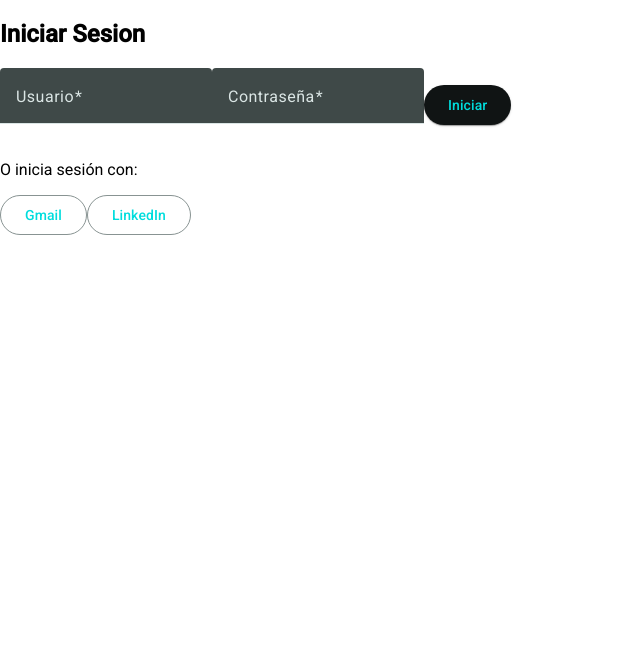
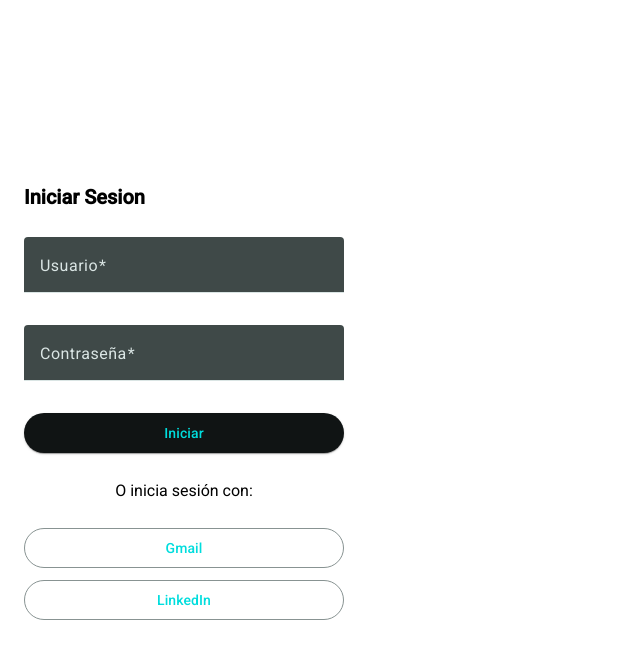
Before and after one commit to carlosandresalzate/3TF-Alzate, an Angular app: page /auth/login in a window 1280 px wide. Shown: the top 658 px of the page, without its empty margins (0-640 px from the left). Built offline with nearby package versions, Linux system fonts and the light colour scheme.

Commit message:
Agrego Estilos css iniciales al componente login;

```diff
--- a/src/app/modules/auth/auth.module.ts
+++ b/src/app/modules/auth/auth.module.ts
@@ -3,6 +3,7 @@ import { CommonModule } from '@angular/common';
 import { ReactiveFormsModule } from '@angular/forms';
 
 //
+import { SharedModule } from '../../shared/shared.module';
 import { AuthRoutingModule } from './auth-routing.module';
 import { LoginComponent } from './login/login.component';
 
@@ -22,6 +23,7 @@ import { MatIconModule } from '@angular/material/icon';
     MatInputModule,
     MatButtonModule,
     MatIconModule,
+    SharedModule,
   ],
   exports: [LoginComponent],
 })
--- a/src/app/modules/auth/login/login.component.html
+++ b/src/app/modules/auth/login/login.component.html
@@ -1,5 +1,5 @@
 <div class="login-container">
-  <h2>Iniciar Sesion</h2>
+  <h2 appTitleFont>Iniciar Sesion</h2>
   <form [formGroup]="loginForm" (ngSubmit)="onSubmit()">
     <!-- Campo: Nombre de usuario -->
     <mat-form-field appearance="fill" class="full-width">
--- a/src/app/modules/auth/login/login.component.scss
+++ b/src/app/modules/auth/login/login.component.scss
@@ -0,0 +1,34 @@
+:host {
+  display: flex;
+  justify-content: flex-start;
+  box-sizing: border-box;
+  height: 100%;
+}
+
+.login-container {
+  display: inherit;
+  flex-direction: column;
+  justify-content: center;
+  padding: 12px;
+}
+
+h2 {
+  padding-left: 12px;
+}
+
+form {
+  width: 320px;
+  display: inherit;
+  flex-direction: inherit;
+  padding: 12px;
+  gap: 12px;
+
+  .social-login {
+    display: flex;
+    gap: 12px;
+    flex-direction: column;
+    p {
+      align-self: center;
+    }
+  }
+}
```
